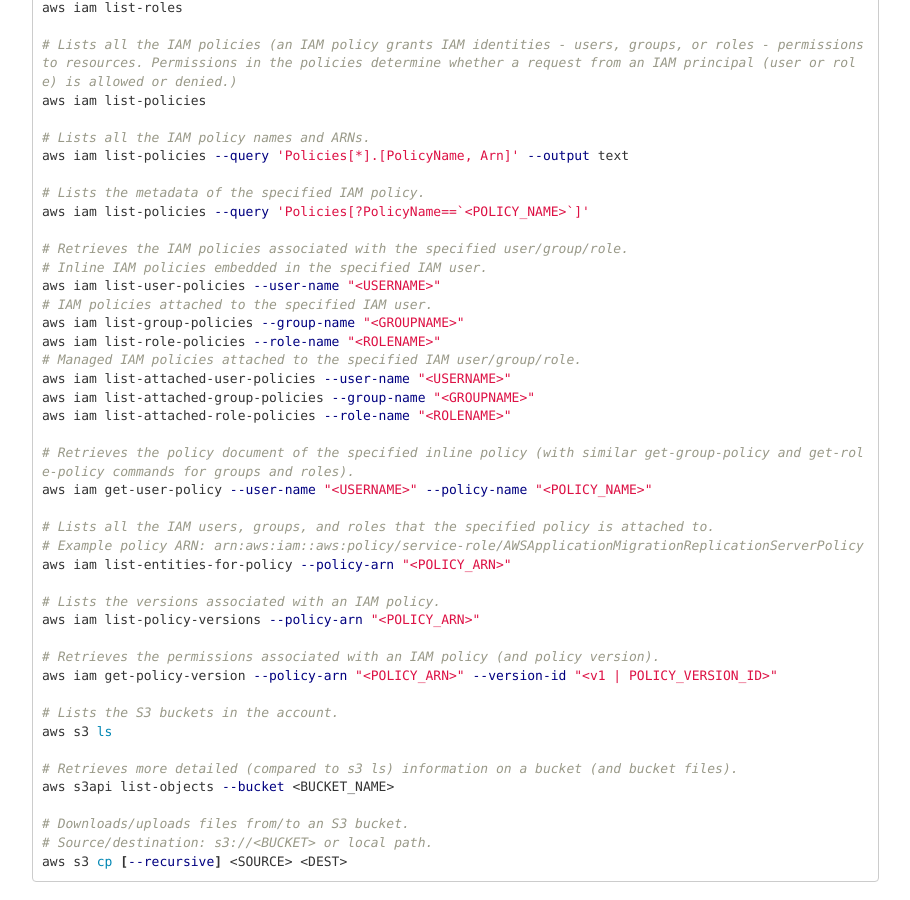
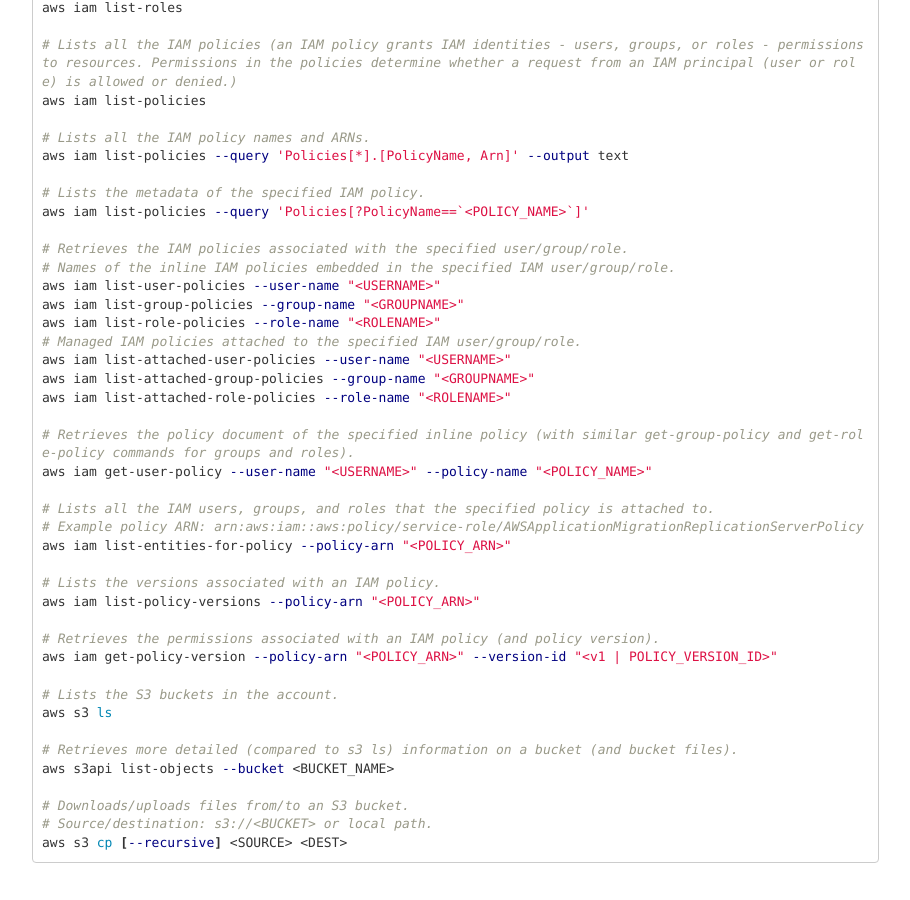
Before and after one commit to Qazeer/artefacts.help, a Jekyll site: the page built from pages/aws/security_review.md, in a window 1280 px wide and 900 px high, scrolled down 874 px. Shown: the whole window, without its empty margins (331-1241 px from the left). Built offline with Jekyll 4.4.1, drawn with Linux system fonts in a browser that asks for light colours; comment, search, counter and statistics services are not loaded.

Commit message:
[Artefact] AWS security review - Fix the IAM policies comments, add the attached policies

```diff
--- a/pages/aws/security_review.md
+++ b/pages/aws/security_review.md
@@ -53,9 +53,8 @@ aws iam list-policies --query 'Policies[*].[PolicyName, Arn]' --output text
 aws iam list-policies --query 'Policies[?PolicyName==`<POLICY_NAME>`]'
 
 # Retrieves the IAM policies associated with the specified user/group/role.
-# Inline IAM policies embedded in the specified IAM user.
+# Names of the inline IAM policies embedded in the specified IAM user/group/role.
 aws iam list-user-policies --user-name "<USERNAME>"
-# IAM policies attached to the specified IAM user.
 aws iam list-group-policies --group-name "<GROUPNAME>"
 aws iam list-role-policies --role-name "<ROLENAME>"
 # Managed IAM policies attached to the specified IAM user/group/role.
```
